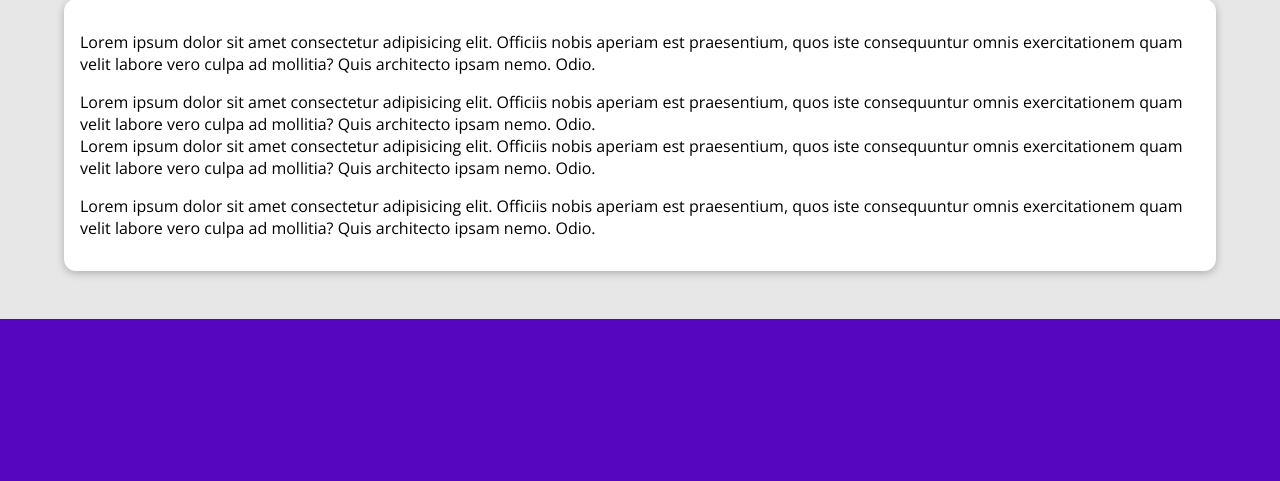
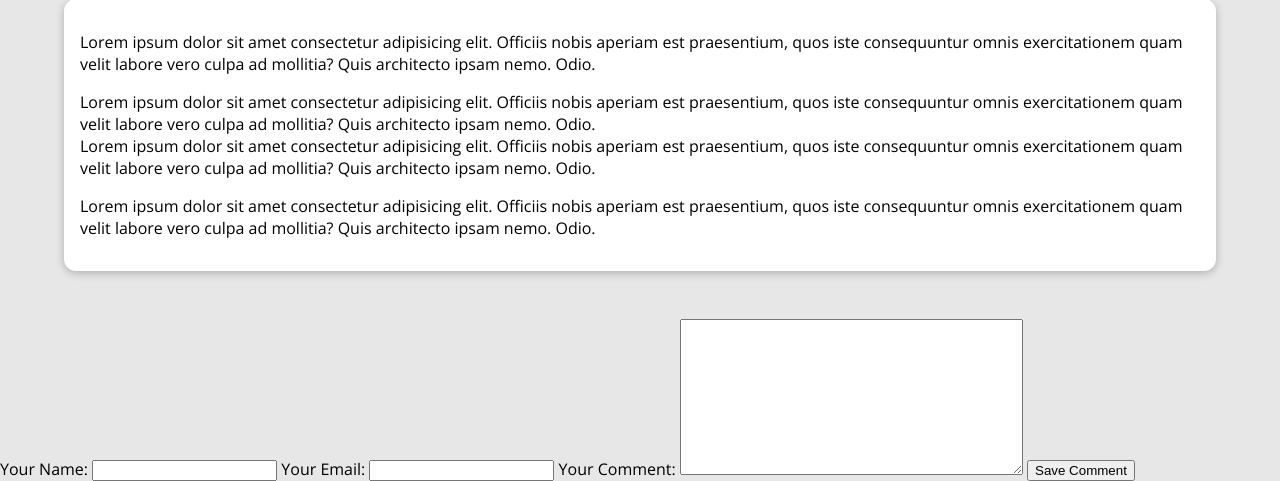
Before and after one commit to ipekgulsencelik/Django_Udemy_Course, a Django app: a page that uses my_site/blog/templates/blog/post-detail.html in a window 1280 px wide. Shown: the part 529-1010 px from the top of the page. Before the commit the page ends 848 px from the top, so only its background shows below. Run offline with Django 4.2, Linux system fonts and the light colour scheme; data comes from the database, SQL or seed files in the repository.

Commit message:
prj-blog-uploads-sessions-04-adding-a-comment-form

```diff
--- /dev/null
+++ b/my_site/blog/forms.py
@@ -0,0 +1,13 @@
+from django import forms
+
+from .models import Comment
+
+class CommentForm(forms.ModelForm):
+    class Meta:
+        model = Comment
+        exclude = ["post"]
+        labels = {
+          "user_name": "Your Name",
+          "user_email": "Your Email",
+          "text": "Your Comment"
+        }
--- a/my_site/blog/templates/blog/post-detail.html
+++ b/my_site/blog/templates/blog/post-detail.html
@@ -30,7 +30,8 @@
 
 <div>
   <form>
-
+    {{ comment_form }}
+    <button>Save Comment</button>
   </form>
 </div>
 {% endblock %}
--- a/my_site/blog/views.py
+++ b/my_site/blog/views.py
@@ -2,6 +2,7 @@ from django.shortcuts import render, get_object_or_404
 from django.views.generic import ListView, DetailView
 
 from .models import Post
+from .forms import CommentForm
 
 # Create your views here.
 
@@ -31,4 +32,5 @@ class SinglePostView(DetailView):
     def get_context_data(self, **kwargs):
         context =  super().get_context_data(**kwargs)
         context["post_tags"] = self.object.tags.all()
+        context["comment_form"] = CommentForm()
         return context
```
